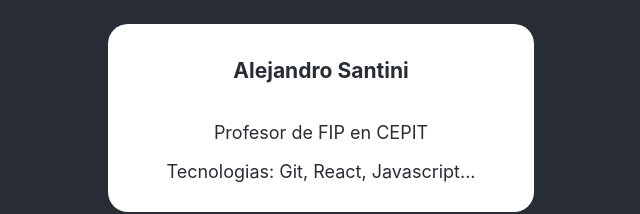
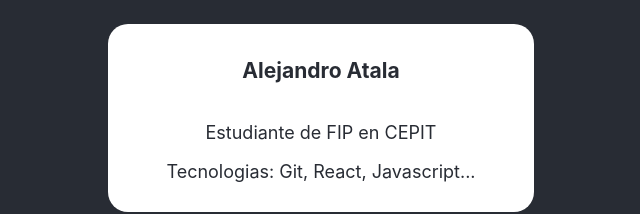
Before and after one commit to AlejandroSantini/git-practice, a React (Create React App) app: page / in a window 1280 px wide. Shown: the part 389-603 px from the top of the page, without its empty margins (319-959 px from the left). Built offline with nearby package versions, Linux system fonts and the light colour scheme.

Commit message:
rama-alejandro

```diff
--- a/src/App.js
+++ b/src/App.js
@@ -12,9 +12,9 @@ function App() {
                </div>
             </div>
             <div className="card">
-               <h3>Alejandro Santini</h3>
+               <h3>Alejandro Atala</h3>
                <div>
-                  <p>Profesor de FIP en CEPIT</p>
+                  <p>Estudiante de FIP en CEPIT</p>
                   <p>Tecnologias: Git, React, Javascript...</p>
                </div>
             </div>
```
